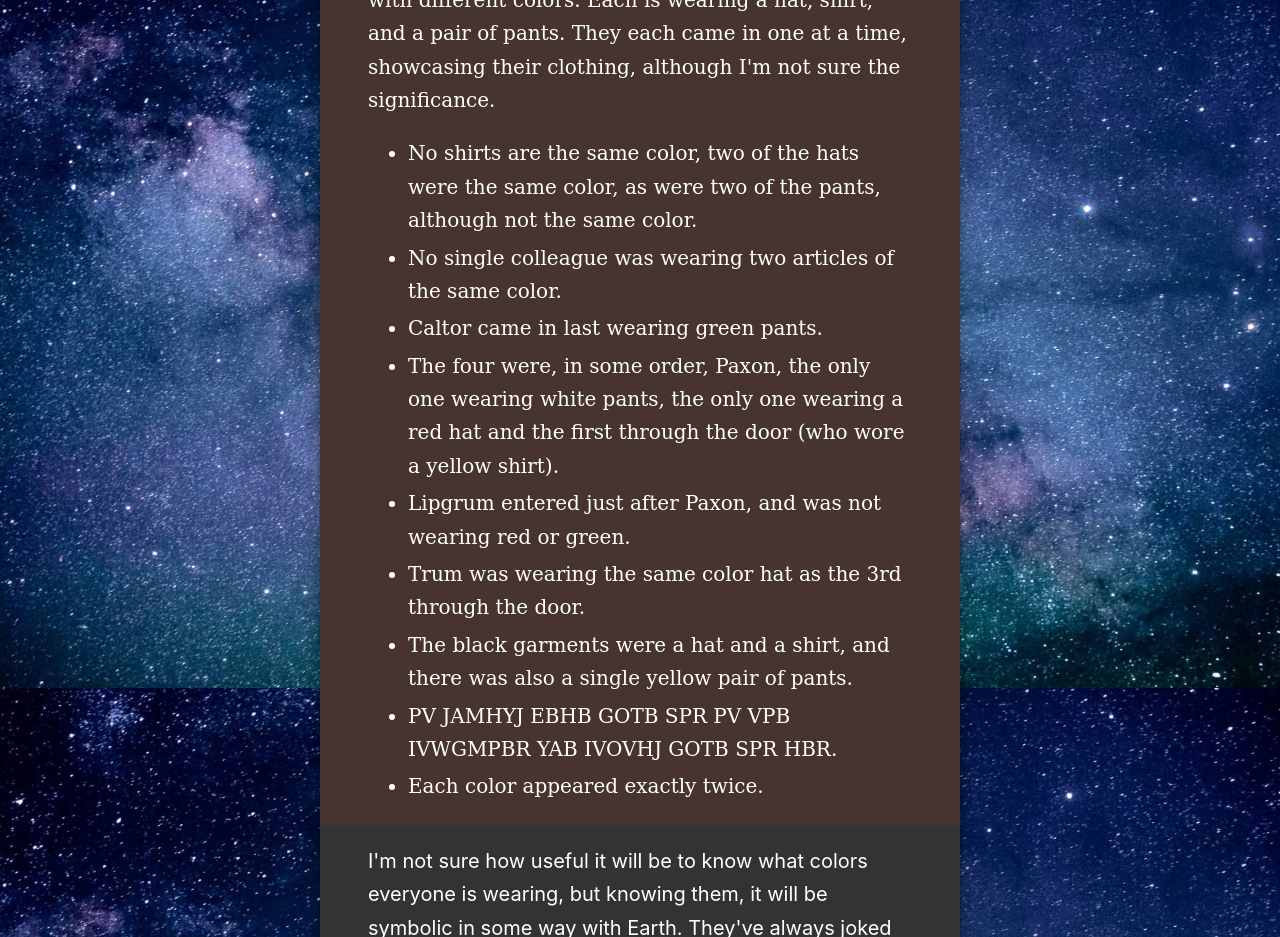
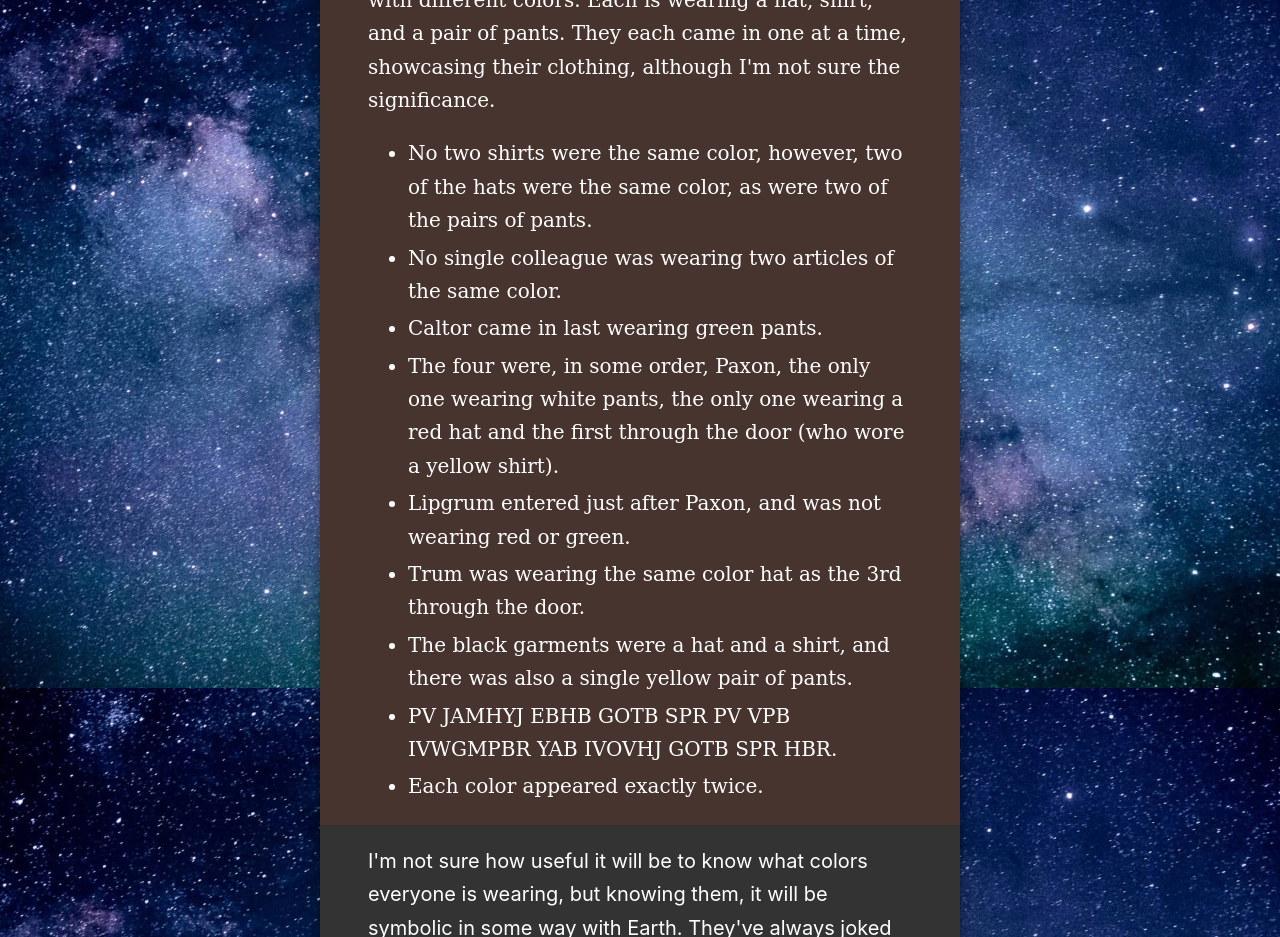
Before and after one commit to colinbate/puzzle-quest, a Svelte app: page / in a window 1280 px wide. Shown: the part 1060-1997 px from the top of the page. Built offline with nearby package versions, Linux system fonts and the light colour scheme.

Commit message:
Clarify logic clue.

```diff
--- a/src/Part1.svelte
+++ b/src/Part1.svelte
@@ -30,7 +30,7 @@ pre {
 <p>Hello Rhyd! Four of your colleagues have just come in with information to help you on your way. Or at least that is what they've said, I'm not sure what that information is. They are all wearing Earth clothing with different colors. Each is wearing a hat, shirt, and a pair of pants. They each came in one at a time, showcasing their clothing, although I'm not sure the significance.</p>
 
 <ul>
-  <li>No shirts are the same color, two of the hats were the same color, as were two of the pants, although not the same color.</li>
+  <li>No two shirts were the same color, however, two of the hats were the same color, as were two of the pairs of pants.</li>
   <li>No single colleague was wearing two articles of the same color.</li>
   <li>Caltor came in last wearing green pants.</li>
   <li>The four were, in some order, Paxon, the only one wearing white pants, the only one wearing a red hat and the first through the door (who wore a yellow shirt).</li>
```
